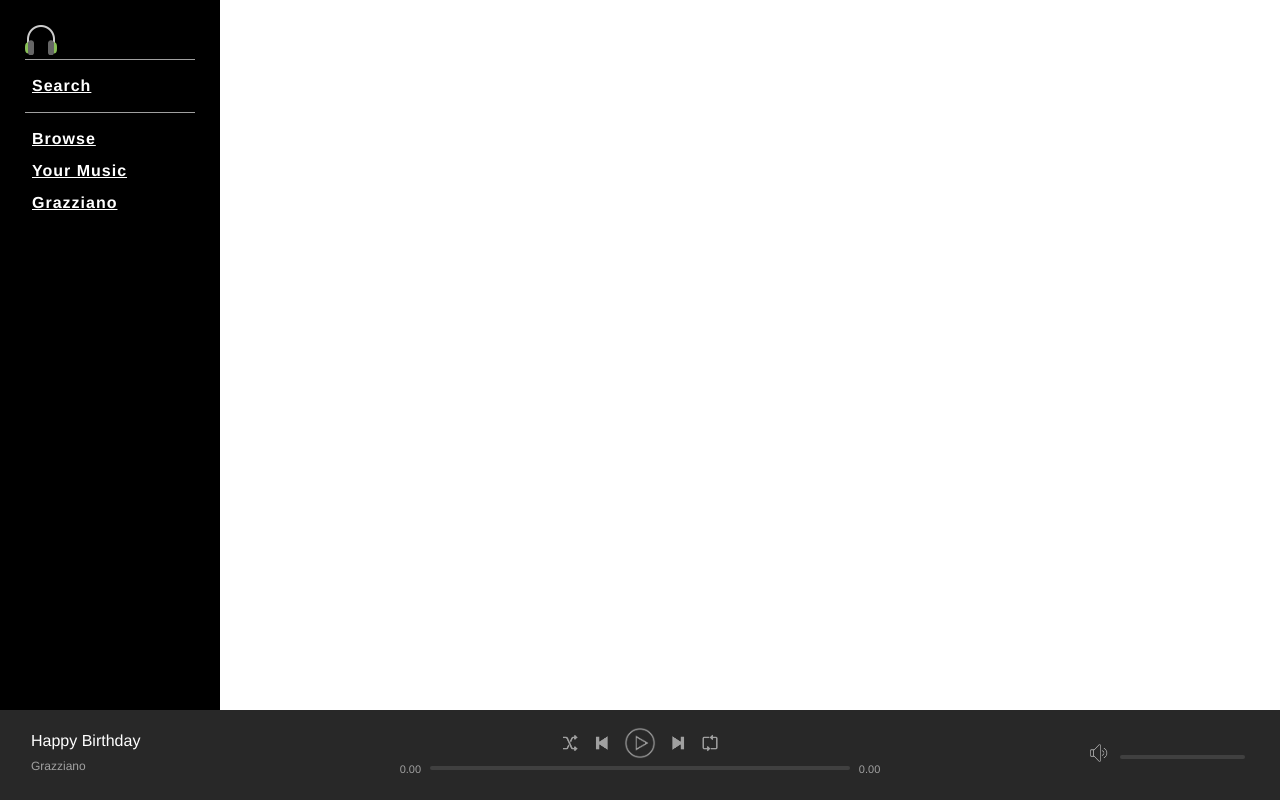
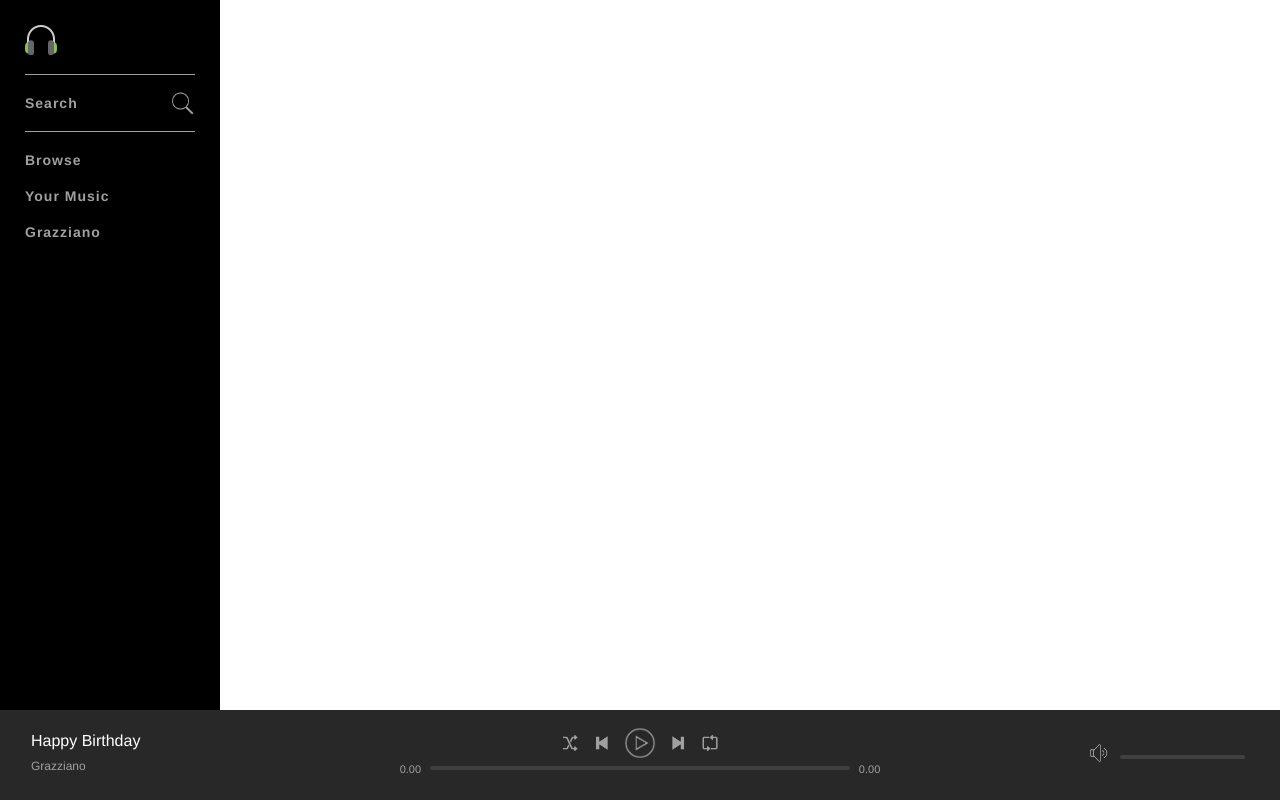
Before and after one commit to Grazziano/Slotify, a PHP site: page / in a window 1280 px wide. Run offline with PHP 8.4, Linux system fonts and the light colour scheme; the visitor is signed in with stand-in values (Sample User, id 1).

Commit message:
Navigation search icon

```diff
--- a/assets/css/style.css
+++ b/assets/css/style.css
@@ -165,6 +165,10 @@ body {
     -ms-flex-direction: column;
 }
 
+.logo {
+    margin-bottom: 15px;
+}
+
 .logo img {
     width: 32px;
 }
@@ -175,9 +179,22 @@ body {
 }
 
 .navItem {
-    padding: 7px;
-    font-size: 16px;
+    padding: 10px 0;
+    font-size: 14px;
     font-weight: 700;
     display: block;
     letter-spacing: 1px;
+    position: relative;
 }
+
+.navItemLink {
+    color: #a0a0a0;
+    text-decoration: none;
+}
+
+.navItemLink .icon {
+    position: absolute;
+    right: 0;
+    top: 6px;
+    width: 25px;
+}
--- a/index.php
+++ b/index.php
@@ -34,7 +34,9 @@ if (isset($_SESSION['userLoggedIn'])) {
 
                     <div class="group">
                         <div class="navItem">
-                            <a href="search.php" class="navItemLink">Search</a>
+                            <a href="search.php" class="navItemLink">Search
+                                <img src="assets/images/icons/search.png" class="icon" alt="Search">
+                            </a>
                         </div>
                     </div>
 
```
